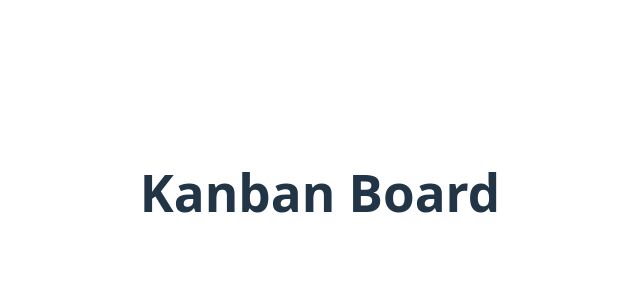
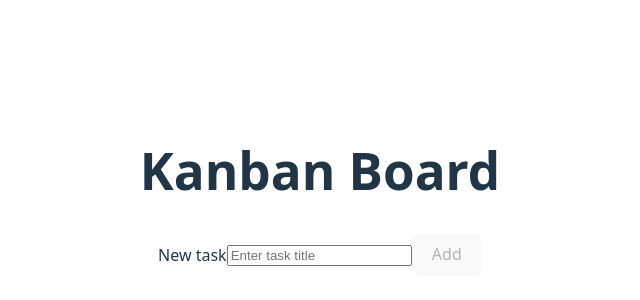
Before and after one commit to karelysperez/kanbanProject, a React (Vite) app: page / in a window 1280 px wide. Shown: the part 208-508 px from the top of the page, without its empty margins (320-960 px from the left). Built offline with nearby package versions, Linux system fonts and the light colour scheme; no server answers.

Commit message:
Add `NewTaskForm` component and integrate it into the application

```diff
--- a/src/App.jsx
+++ b/src/App.jsx
@@ -1,9 +1,11 @@
 import './App.css'
+import {NewTaskForm} from "./components/task/NewTaskForm.jsx";
 
 function App() {
     return (
         <div>
             <h1>Kanban Board</h1>
+            <NewTaskForm />
             {/*TODO: Here goes SearchFilter and Board*/}
         </div>
     )
--- a/src/components/task/NewTaskForm.jsx
+++ b/src/components/task/NewTaskForm.jsx
@@ -0,0 +1,35 @@
+import { useState } from 'react';
+import {useKanban} from "../../context/KanbanContext.jsx";
+
+export function NewTaskForm()  {
+    const {addTask} = useKanban();
+    const [title, setTitle] = useState('');
+
+    const handleSubmit = (event) => {
+        event.preventDefault();
+
+        const trimmed = title.trim();
+        if(!trimmed) return;
+
+        addTask(trimmed);
+        setTitle('');
+    }
+
+    const handleChange = (event) => {
+        setTitle(event.target.value);
+    }
+
+    return (
+        <form className="new-task-form" onSubmit={handleSubmit}>
+            <label htmlFor="new-task-title">New task</label>
+            <input
+                id="new-task-title"
+                type="text"
+                placeholder="Enter task title"
+                value={title}
+                onChange={handleChange}
+            />
+            <button type="submit" disabled={!title.trim()}>Add</button>
+        </form>
+    );
+}
--- a/src/main.jsx
+++ b/src/main.jsx
@@ -2,7 +2,7 @@ import { StrictMode } from 'react'
 import { createRoot } from 'react-dom/client'
 import './index.css'
 import App from './App.jsx'
-import {KanbanProvider} from "./context/KanbanContext.js";
+import {KanbanProvider} from "./context/KanbanContext.jsx";
 
 createRoot(document.getElementById('root')).render(
   <StrictMode>
```
Also changed, not shown: src/context/KanbanContext.jsx (renamed from src/context/KanbanContext.js), 1 other file (tests, documents, lock files or other folders).
